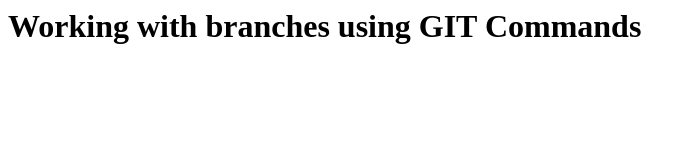
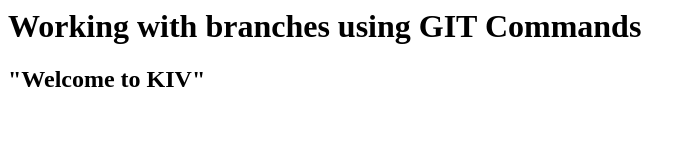
Before and after one commit to dihalilovic/testrepo, a plain HTML site: page index.html in a window 1280 px wide. Shown: the whole page, without its empty margins (0-694 px from the left). Drawn offline with Linux system fonts and the light colour scheme.

Commit message:
Update index.html

```diff
--- a/index.html
+++ b/index.html
@@ -2,5 +2,6 @@
 <body>
 
   <h1> Working with branches using GIT Commands </h1>
+  <h2> "Welcome to KIV" </h2>
 </body>
 </html>
```
